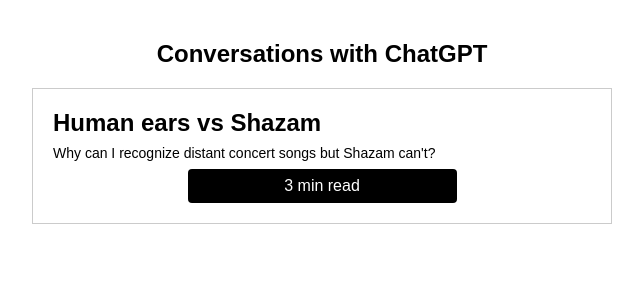
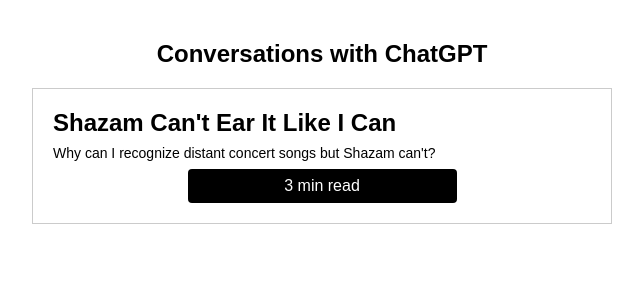
Before and after one commit to ra0x3/rashad-wiki, a React (Create React App) app: page /blog in a window 1280 px wide. Shown: the top 300 px of the page, without its empty margins (318-961 px from the left). Built offline with nearby package versions, Linux system fonts and the light colour scheme.

Commit message:
update blog link

```diff
--- a/src/App.tsx
+++ b/src/App.tsx
@@ -474,11 +474,11 @@
 const BlogView: React.FC = (): React.JSX.Element => {
   const data = [
     {
-      title: 'Human ears vs Shazam',
+      title: "Shazam Can't Ear It Like I Can",
       description:
         "Why can I recognize distant concert songs but Shazam can't?",
       readTime: '3 min',
-      link: 'https://chatgpt.com/share/0147aa5e-f79e-4f41-ae41-b6db7702305e',
+      link: 'https://chatgpt.com/share/97d0105a-7823-4cf9-81e2-8a140de6ee58',
     },
   ];
 
```
